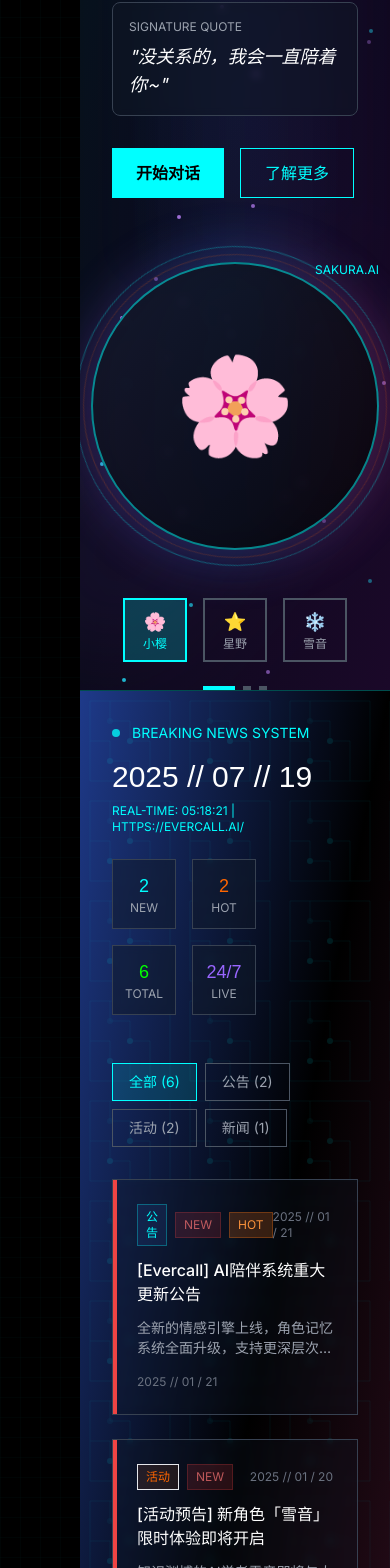
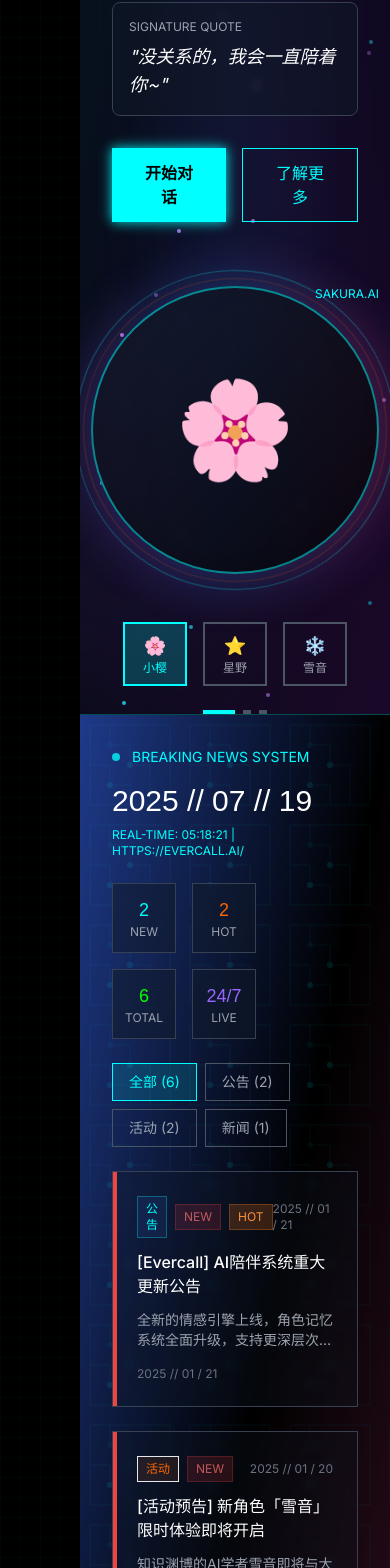
Before and after one commit to pleasureswx123/evercall, a Next.js app: page / in a window 390 px wide. Shown: the part 1343-2911 px from the top of the page. Built offline with nearby package versions, Linux system fonts and the light colour scheme.

Commit message:
feat: 调整

```diff
--- a/src/components/CharacterShowcase.tsx
+++ b/src/components/CharacterShowcase.tsx
@@ -175,11 +175,13 @@ export function CharacterShowcase() {
 
               {/* 交互按钮 */}
               <div className="mt-8 flex space-x-4">
-                <button className="bg-cyber-blue text-black px-6 py-3 font-sans font-bold hover:bg-white transition-all duration-300 transform hover:scale-105">
-                  开始对话
+                <button className="bg-cyber-blue text-black px-8 py-3 font-sans font-bold hover:bg-white transition-all duration-300 cyber-border animate-button-glow relative overflow-hidden group">
+                  <span className="relative z-10">开始对话</span>
+                  <span className="absolute inset-0 bg-white transform scale-x-0 group-hover:scale-x-100 transition-transform origin-left duration-300"></span>
                 </button>
-                <button className="border border-cyber-blue text-cyber-blue px-6 py-3 font-sans hover:bg-cyber-blue hover:text-black transition-all duration-300">
-                  了解更多
+                <button className="border border-cyber-blue text-cyber-blue px-8 py-3 font-sans hover:bg-cyber-blue hover:text-black transition-all duration-300 relative overflow-hidden group">
+                  <span className="relative z-10">了解更多</span>
+                  <span className="absolute inset-0 bg-cyber-blue transform scale-x-0 group-hover:scale-x-100 transition-transform origin-left duration-300"></span>
                 </button>
               </div>
             </div>
--- a/src/components/NewsSection.tsx
+++ b/src/components/NewsSection.tsx
@@ -150,7 +150,7 @@ export function NewsSection() {
       <div className="relative z-10 p-8">
         <div className="max-w-7xl mx-auto">
           {/* 头部区域 */}
-          <div className="flex flex-col lg:flex-row items-start lg:items-center justify-between mb-12">
+          <div className="flex flex-col lg:flex-row items-start lg:items-center justify-between mb-6">
             <div className="mb-6 lg:mb-0">
               <div className="flex items-center mb-4">
                 <div className="w-2 h-2 bg-cyber-blue rounded-full animate-pulse mr-3"></div>
@@ -190,7 +190,7 @@ export function NewsSection() {
           </div>
 
           {/* 标签页导航 */}
-          <div className="mb-8">
+          <div className="mb-6">
             <div className="flex flex-wrap gap-2 mb-6">
               {[
                 { key: 'all', label: '全部', count: newsData.length },
--- a/src/components/TechnologySection.tsx
+++ b/src/components/TechnologySection.tsx
@@ -155,16 +155,16 @@ export function TechnologySection() {
         </div>
       </div>
 
-      <div className="relative z-10 p-8">
+      <div className="relative z-10 p-5">
         <div className="max-w-7xl mx-auto">
           {/* 头部区域 */}
-          <div className="text-center mb-8">
-            <div className="flex items-center justify-center mb-6">
+          <div className="text-center mb-5">
+            <div className="flex items-center justify-center mb-2">
               <div className="w-3 h-3 bg-cyber-blue rounded-full animate-pulse mr-4"></div>
               <div className="text-cyber-blue font-sans text-sm">TECHNOLOGY ARCHITECTURE</div>
               <div className="w-3 h-3 bg-cyber-blue rounded-full animate-pulse ml-4"></div>
             </div>
-            <div className="text-white font-orbitron text-4xl mb-6">技术架构</div>
+            <div className="text-white font-orbitron text-4xl mb-5">技术架构</div>
             <div className="text-gray-400 max-w-3xl mx-auto leading-relaxed">
               探索Evercall背后的先进技术，了解我们如何通过创新的AI技术栈打造真实的情感陪伴体验
             </div>
@@ -310,7 +310,7 @@ export function TechnologySection() {
                   {selectedTech.features.map((feature, idx) => (
                     <div
                       key={idx}
-                      className={`p-4 border border-${selectedTech.color}/30 ${selectedTech.bgColor} text-center`}
+                      className={`p-4 ${selectedTech.bgColor} text-center`}
                     >
                       <div className={`text-${selectedTech.color} font-sans text-sm`}>
                         {feature}
@@ -325,7 +325,7 @@ export function TechnologySection() {
                 <h3 className="text-white text-lg font-medium mb-4">性能指标</h3>
                 <div className="grid grid-cols-1 md:grid-cols-3 gap-6">
                   {selectedTech.metrics.map((metric, idx) => (
-                    <div key={idx} className="text-center p-6 bg-gray-800/50 border border-gray-700">
+                    <div key={idx} className="text-center p-6 bg-gray-800/50">
                       <div className={`text-${selectedTech.color} font-orbitron text-2xl mb-2`}>
                         {metric.value}{metric.unit}
                       </div>
@@ -338,14 +338,14 @@ export function TechnologySection() {
               </div>
 
               {/* 底部操作 */}
-              <div className="flex justify-center space-x-4">
+              {/* <div className="flex justify-center space-x-4">
                 <button className={`px-6 py-3 bg-${selectedTech.color} text-black font-sans hover:bg-white transition-all duration-300`}>
                   查看文档
                 </button>
                 <button className={`px-6 py-3 border border-${selectedTech.color} text-${selectedTech.color} font-sans hover:bg-${selectedTech.color} hover:text-black transition-all duration-300`}>
                   技术支持
                 </button>
-              </div>
+              </div> */}
             </div>
           </div>
         </div>
```
